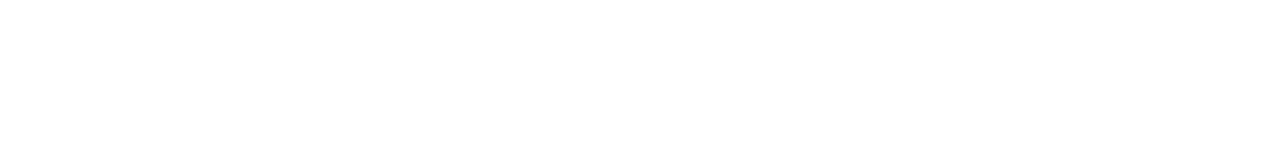
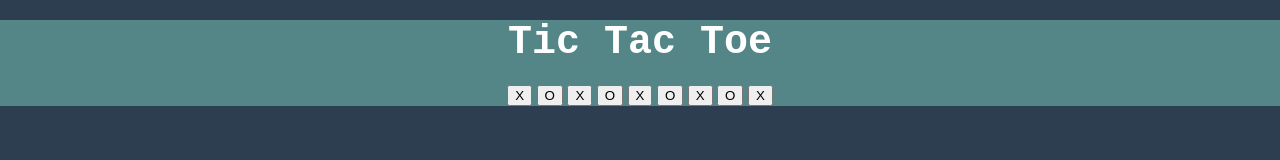
Before and after one commit to vivek2991/JavaScript, a plain HTML site: page Tic-Tac-Toe-Game/index.html in a window 1280 px wide. Drawn offline with Linux system fonts and the light colour scheme.

Commit message:
new changes with code

```diff
--- a/Tic-Tac-Toe-Game/index.html
+++ b/Tic-Tac-Toe-Game/index.html
@@ -1,11 +1,30 @@
 <!DOCTYPE html>
 <html lang="en">
+
 <head>
     <meta charset="UTF-8">
     <meta name="viewport" content="width=device-width, initial-scale=1.0">
-    <title>Document</title>
+    <title>Tic Tac Toe Game</title>
+    <link rel="stylesheet" href="/Tic-Tac-Toe-Game/style.css" />
 </head>
+
 <body>
+    <main>
+        <h1>Tic Tac Toe</h1>
+        <div class="container">
+            <div class="game">
+                <button class="box">X</button>
+                <button class="box">O</button>
+                <button class="box">X</button>
+                <button class="box">O</button>
+                <button class="box">X</button>
+                <button class="box">O</button>
+                <button class="box">X</button>
+                <button class="box">O</button>
+                <button class="box">X</button>
+            </div>
+        </div>
+    </main>
+</body>
 
-</body>
 </html>
--- a/Tic-Tac-Toe-Game/style.css
+++ b/Tic-Tac-Toe-Game/style.css
@@ -0,0 +1,19 @@
+body {
+    background-color: #2c3e50;
+    color: #ecf0f1;
+    font-family: 'Arial', sans-serif;
+    margin: 0;
+    padding: 0;
+}
+
+h1 {
+    color: #fff;
+    font-family: 'Courier New', Courier, monospace;
+    font-size: 2.5rem;
+    margin: 20px 0;
+}
+
+main {
+    background-color: #548687;
+    text-align: center;
+}
```
